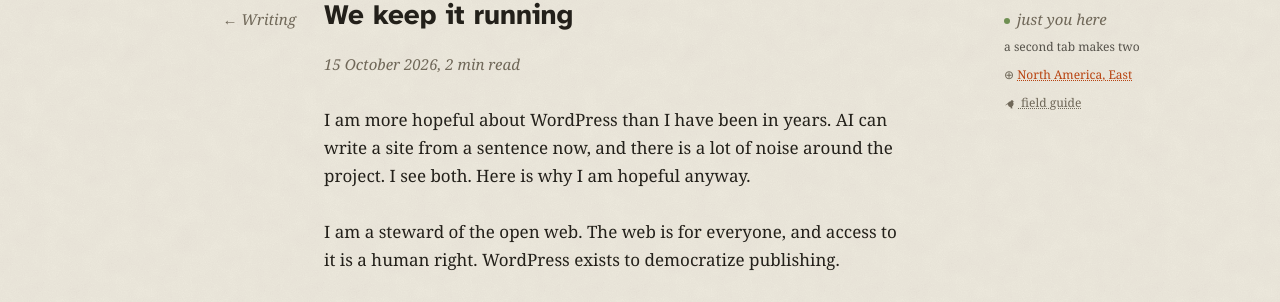
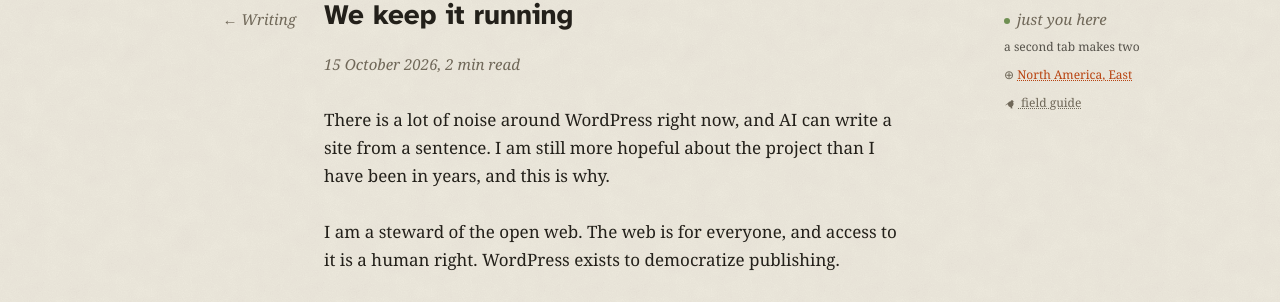
Before and after one commit to josephfusco/josephfusco.github.io, a Jekyll site: the page built from _posts/2026-10-15-we-keep-it-running.md, in a window 1280 px wide. Shown: the part 160-462 px from the top of the page. Built offline with Jekyll 4.4.1, drawn with Linux system fonts in a browser that asks for light colours.

Commit message:
The post opens on the noise and turns to the hope in one move

```diff
--- a/_posts/2026-10-15-we-keep-it-running.md
+++ b/_posts/2026-10-15-we-keep-it-running.md
@@ -5,7 +5,7 @@
 description: WordPress is not going anywhere. You are allowed to. It will be there when you come back.
 ---
 
-I am more hopeful about WordPress than I have been in years. AI can write a site from a sentence now, and there is a lot of noise around the project. I see both. Here is why I am hopeful anyway.
+There is a lot of noise around WordPress right now, and AI can write a site from a sentence. I am still more hopeful about the project than I have been in years, and this is why.
 
 I am a steward of the open web. The web is for everyone, and access to it is a human right. WordPress exists to democratize publishing.
 
```
